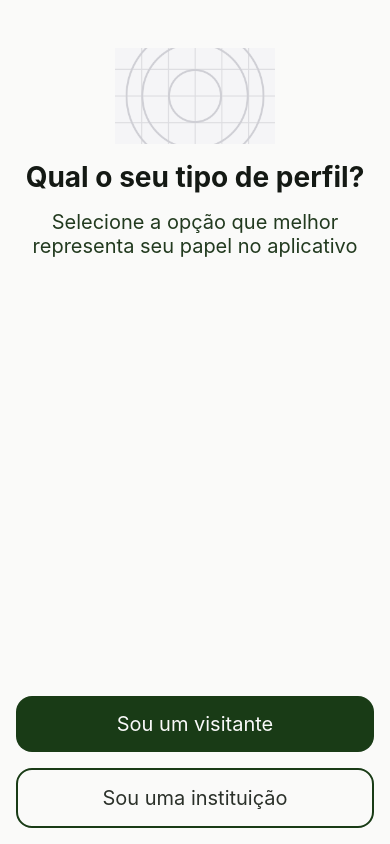
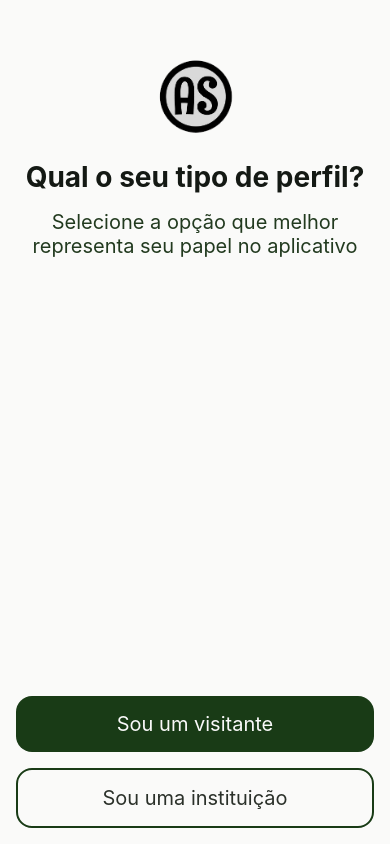
Before and after one commit to CPironeIFSP/audiosense, a React Native app in the folder audiosense-app/: screen /ProfileSelection in a window 390 px wide. Built offline with nearby package versions, Linux system fonts and the light colour scheme.

Commit message:
style: Audiosense icon adjustments

```diff
--- a/audiosense-app/src/screens/ProfileSelectionScreen.tsx
+++ b/audiosense-app/src/screens/ProfileSelectionScreen.tsx
@@ -8,7 +8,7 @@ const ProfileSelection = ({ navigation }: any) => {
     <View style={CommonStyles.container}>
       <View style={CommonStyles.headerContainer}>
         <Image
-          source={require("../../assets/images/icon.png")}
+          source={require("../../assets/images/audiosense_icon.png")}
           style={styles.logo}
         />
         <Text style={CommonStyles.title}>Qual o seu tipo de perfil?</Text>
@@ -36,7 +36,7 @@ const ProfileSelection = ({ navigation }: any) => {
 // Estilos locais
 const styles = StyleSheet.create({
   logo: {
-    width: 160,
+    width: 96,
     height: 96,
   },
 });
```
